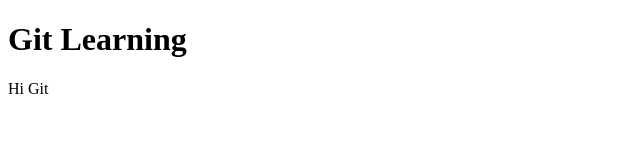
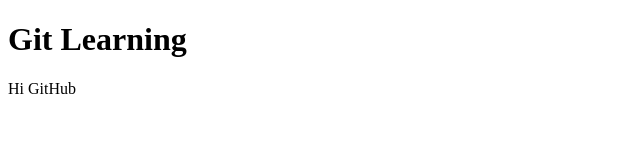
Before and after one commit to choorli/GitProject, a plain HTML site: page View/index.html in a window 1280 px wide. Shown: the full height of the page, 0-640 px from the left. Drawn offline with Linux system fonts and the light colour scheme.

Commit message:
update index in github

```diff
--- a/View/index.html
+++ b/View/index.html
@@ -3,7 +3,7 @@
   <body>
 
     <h1>Git Learning</h1>
-    <p>Hi Git</p>
+    <p>Hi GitHub</p>
 
    </body>
 </html>
```
